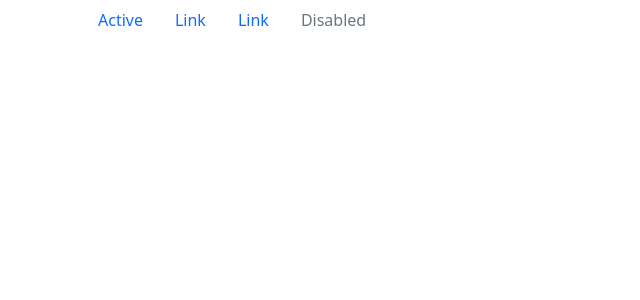
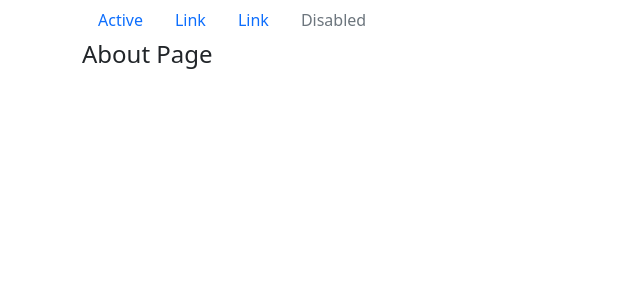
Before and after one commit to andikajayaw/nuxt-1, a Nuxt app: page /about in a window 1280 px wide. Shown: the top 300 px of the page, without its empty margins (0-640 px from the left). Built offline with nearby package versions, Linux system fonts and the light colour scheme.

Commit message:
add about page

```diff
--- a/layouts/default.vue
+++ b/layouts/default.vue
@@ -1,6 +1,5 @@
 <template>
   <div>
-
     <div class="container">
       <ul class="nav">
         <li class="nav-item">
--- /dev/null
+++ b/pages/about.vue
@@ -0,0 +1,12 @@
+<template>
+  <div>
+    <h4>About Page</h4>
+  </div>
+</template>
+
+<script>
+export default {}
+</script>
+
+<style>
+</style>
```
Lines whose indentation alone changed are shown as unchanged.
